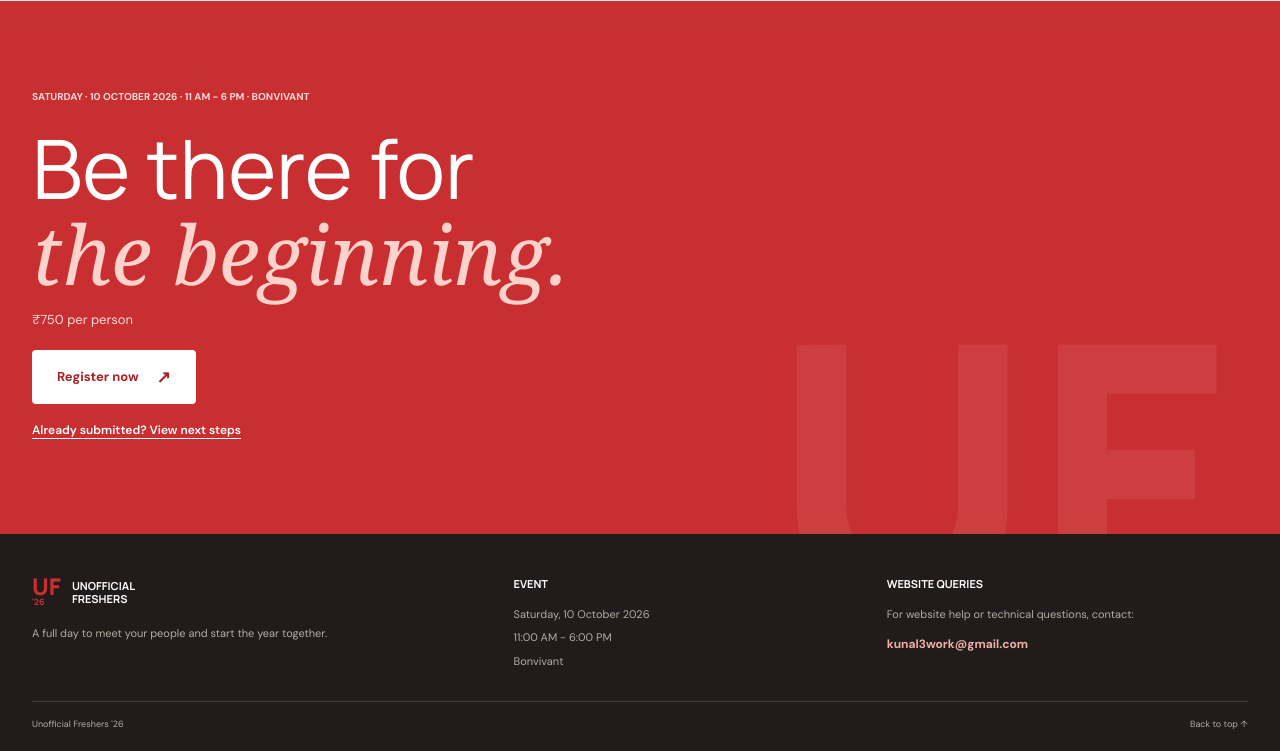
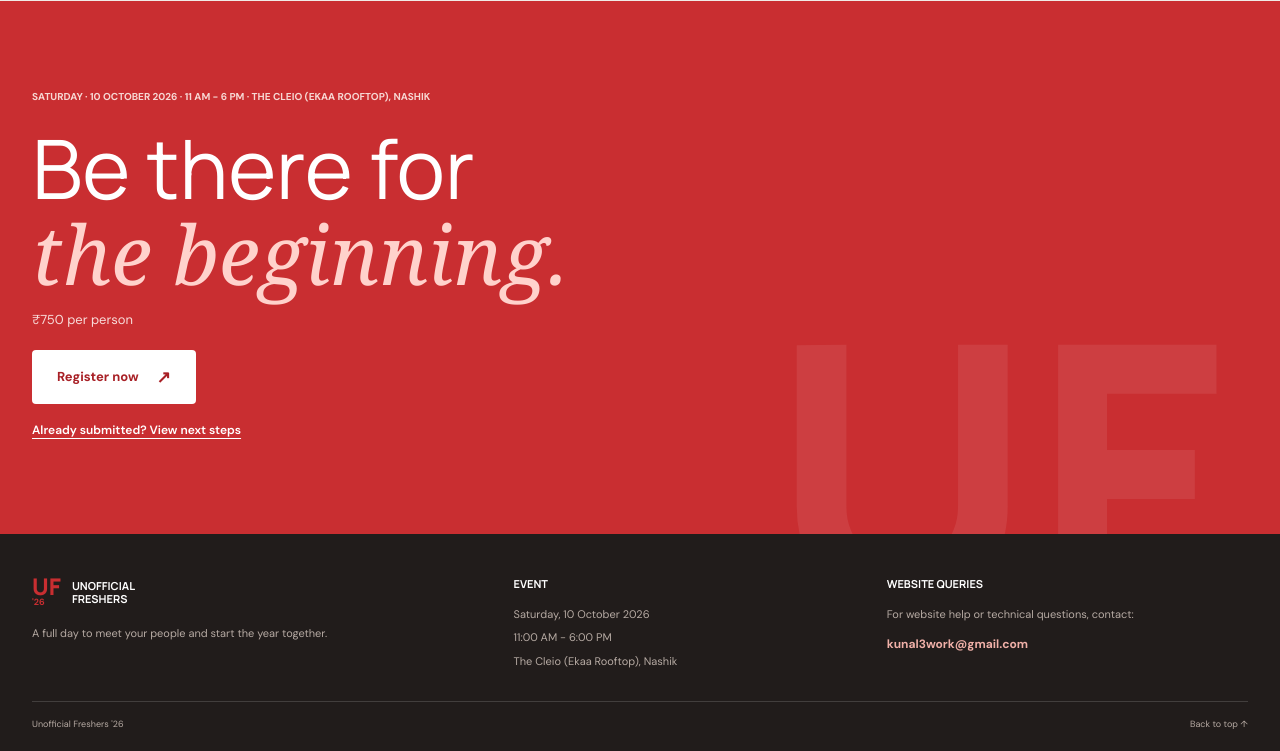
Before and after one commit to kunalSirsat03/Freshers, a Django app: page / in a window 1280 px wide. Shown: the part 4634-5385 px from the top of the page. Run offline with Django 5.2, Linux system fonts and the light colour scheme; style sheets or scripts are compiled from the project's sources.

Commit message:
Ekka Rooftop Venue

```diff
--- a/events/tests.py
+++ b/events/tests.py
@@ -9,7 +9,9 @@ class HomePageTests(TestCase):
 
         self.assertEqual(response.status_code, 200)
         self.assertEqual(page.count('href="https://forms.google.com/example"'), 4)
-        self.assertEqual(page.count('target="_blank" rel="noopener noreferrer"'), 4)
+        self.assertEqual(page.count('target="_blank" rel="noopener noreferrer"'), 6)
+        self.assertEqual(page.count('href="https://maps.app.goo.gl/mwoWJLKVdRmqZYJX8"'), 2)
+        self.assertIn("The Cleio (Ekaa Rooftop), Nashik", page)
         self.assertIn("11:00 AM - 6:00 PM", page)
         self.assertIn("Your response is on its way.", page)
         self.assertIn("organizers will verify your details and payment", page)
--- a/events/views.py
+++ b/events/views.py
@@ -6,7 +6,7 @@ SCHEDULE = [
     ("11:00", "Doors open", "Meet your classmates, collect your welcome pack, and settle in."),
     ("11:30", "Welcome and introductions", "A warm welcome to the new faces joining the year."),
     ("12:30", "Freshers spotlight", "A little stage time for the people who make this day theirs."),
-    ("13:30", "Lunch is served", "Take a break and enjoy lunch together at Bonvivant."),
+    ("13:30", "Lunch is served", "Take a break and enjoy lunch together at The Cleio (Ekaa Rooftop)."),
     ("15:00", "Games and good company", "Get to know your classmates with a few easygoing activities."),
     ("16:00", "Music and dancing", "The DJ takes over for an afternoon on the dance floor."),
     ("17:30", "One last group photo", "Wrap up the day with your new friends and a keepsake photo."),
@@ -28,7 +28,8 @@ def home(request):
         {
             "event_date": "10 October 2026",
             "event_time": "11:00 AM - 6:00 PM",
-            "venue": "Bonvivant",
+            "venue": "The Cleio (Ekaa Rooftop), Nashik",
+            "venue_map_url": "https://maps.app.goo.gl/mwoWJLKVdRmqZYJX8",
             "ticket_price": 750,
             "schedule": SCHEDULE,
             "faqs": FAQS,
--- a/templates/base.html
+++ b/templates/base.html
@@ -5,8 +5,8 @@
   <meta charset="UTF-8">
   <meta name="viewport" content="width=device-width, initial-scale=1">
   <meta name="theme-color" content="#f8f6f3">
-  <meta name="description" content="Unofficial Freshers '26 at Bonvivant. Saturday, 10 October 2026. Register through the event form.">
-  <title>{% block title %}Unofficial Freshers '26 | Bonvivant{% endblock %}</title>
+  <meta name="description" content="Unofficial Freshers '26 at The Cleio (Ekaa Rooftop), Nashik. Saturday, 10 October 2026. Register through the event form.">
+  <title>{% block title %}Unofficial Freshers '26 | The Cleio (Ekaa Rooftop){% endblock %}</title>
   <link rel="preconnect" href="https://fonts.googleapis.com">
   <link rel="preconnect" href="https://fonts.gstatic.com" crossorigin>
   <link href="https://fonts.googleapis.com/css2?family=DM+Sans:wght@400;500;600;700&family=Manrope:wght@400;500;600;700;800&display=swap" rel="stylesheet">
--- a/templates/events/home.html
+++ b/templates/events/home.html
@@ -36,7 +36,7 @@
         <p class="hero-description">One full day for new faces, old friends, good music and the stories you'll still be telling next semester.</p>
         <div class="hero-facts" aria-label="Event information">
           <div class="hero-fact"><span class="fact-icon" aria-hidden="true">▦</span><span><strong>{{ event_date }}</strong><small>{{ event_time }}</small></span></div>
-          <div class="hero-fact"><span class="fact-icon" aria-hidden="true">⌖</span><span><strong>{{ venue }}</strong><small>Good people. One dance floor.</small></span></div>
+          <div class="hero-fact"><span class="fact-icon" aria-hidden="true">⌖</span><span><strong><a href="{{ venue_map_url }}" target="_blank" rel="noopener noreferrer">{{ venue }}</a></strong><small>Good people. One dance floor.</small></span></div>
           <div class="hero-fact"><span class="fact-icon price-icon" aria-hidden="true">₹</span><span><strong>₹{{ ticket_price }}</strong><small>per person</small></span></div>
         </div>
         <div class="hero-actions" id="registration">
@@ -65,11 +65,11 @@
       </div>
       <div class="hero-art">
         <div class="poster-frame">
-          <img src="https://images.unsplash.com/photo-1516450360452-9312f5e86fc7?auto=format&amp;fit=crop&amp;w=1100&amp;q=85" alt="A packed dance floor at a music event" fetchpriority="high">
+          <img src="{% static 'images/WhatsApp Image 2026-09-29 at 7.56.58 PM (1).jpeg' %}" alt="Venue interior at The Cleio (Ekaa Rooftop) in Nashik" fetchpriority="high">
           <div class="poster-wash"></div>
           <div class="poster-topline"><span>ONE DAY TOGETHER</span><span>10.10.26</span></div>
           <div class="poster-title"><span>UNOFFICIAL</span><strong>FRESHERS</strong><span>YOUR DAY STARTS HERE</span></div>
-          <div class="poster-bottom"><span>BONVIVANT</span><span>EST. 2026</span></div>
+          <div class="poster-bottom"><span>EKAA NASHIK</span><span>EST. 2026</span></div>
         </div>
         <span class="hero-stamp" aria-hidden="true">A day<br>to remember</span>
       </div>
@@ -91,7 +91,7 @@
           <div><span class="item-kicker">Find your rhythm</span><h3>Music on.<br>Day wide open.</h3></div>
         </article>
         <article class="experience-item">
-          <img src="https://images.unsplash.com/photo-1511795409834-ef04bbd61622?auto=format&amp;fit=crop&amp;w=800&amp;q=80" alt="A beautifully set dinner table ready for guests" loading="lazy">
+          <img src="{% static 'images/WhatsApp Image 2026-09-29 at 7.56.59 PM (1).jpeg' %}" alt="Dining area at The Cleio (Ekaa Rooftop) in Nashik" loading="lazy">
           <span class="image-index">02</span>
           <div><span class="item-kicker">Good things, served</span><h3>Save a little<br>room for lunch.</h3></div>
         </article>
@@ -140,8 +140,8 @@
     <div class="page-width">
       <div class="gallery-heading"><div><p class="eyebrow">The feeling of it</p><h2>Good memories<br>look like <em>this.</em></h2></div><span>Music. Laughter. All together.</span></div>
       <div class="gallery-strip">
-        <figure><img src="https://images.unsplash.com/photo-1492684223066-81342ee5ff30?auto=format&amp;fit=crop&amp;w=900&amp;q=80" alt="Crowd enjoying an outdoor live music event" loading="lazy"><figcaption>THE ARRIVAL</figcaption></figure>
-        <figure><img src="https://images.unsplash.com/photo-1501386761578-eac5c94b800a?auto=format&amp;fit=crop&amp;w=900&amp;q=80" alt="Festival crowd with hands raised toward the stage" loading="lazy"><figcaption>THE MOMENT</figcaption></figure>
+        <figure><img src="{% static 'images/WhatsApp Image 2026-09-29 at 7.56.59 PM.jpeg' %}" alt="Interior of The Cleio (Ekaa Rooftop) in Nashik" loading="lazy"><figcaption>THE VENUE</figcaption></figure>
+        <figure><img src="{% static 'images/WhatsApp Image 2026-09-29 at 7.57.00 PM.jpeg' %}" alt="Dining space at The Cleio (Ekaa Rooftop) in Nashik" loading="lazy"><figcaption>THE SETTING</figcaption></figure>
         <figure><img src="https://images.unsplash.com/photo-1514525253161-7a46d19cd819?auto=format&amp;fit=crop&amp;w=900&amp;q=80" alt="Friends dancing together at a concert" loading="lazy"><figcaption>THE AFTERGLOW</figcaption></figure>
       </div>
     </div>
@@ -163,7 +163,7 @@
 
   <section class="closing-cta">
     <div class="closing-inner page-width">
-      <p class="eyebrow">Saturday · 10 October 2026 · 11 AM - 6 PM · Bonvivant</p>
+      <p class="eyebrow">Saturday · 10 October 2026 · 11 AM - 6 PM · {{ venue }}</p>
       <h2>Be there for<br><em>the beginning.</em></h2>
       <p>₹{{ ticket_price }} per person</p>
       {% if google_form_url %}
@@ -186,7 +186,7 @@
       <a class="wordmark footer-wordmark" href="#top"><span class="wordmark-mark">UF<span>'26</span></span><span class="wordmark-name">Unofficial<br>Freshers</span></a>
       <p>A full day to meet your people and start the year together.</p>
     </div>
-    <div class="footer-event"><h2>Event</h2><p>Saturday, 10 October 2026</p><p>11:00 AM - 6:00 PM</p><p>Bonvivant</p></div>
+    <div class="footer-event"><h2>Event</h2><p>Saturday, 10 October 2026</p><p>11:00 AM - 6:00 PM</p><p><a href="{{ venue_map_url }}" target="_blank" rel="noopener noreferrer">{{ venue }}</a></p></div>
     <div class="footer-contact"><h2>Website queries</h2><p>For website help or technical questions, contact:</p><a href="mailto:{{ event_contact_email|default:'kunal3work@gmail.com' }}">{{ event_contact_email|default:'kunal3work@gmail.com' }}</a></div>
   </div>
   <div class="page-width footer-bottom"><span>Unofficial Freshers '26</span><a href="#top">Back to top ↑</a></div>
```
Also changed, not shown: static/images/WhatsApp Image 2026-09-29 at 7.56.58 PM (1).jpeg (added), static/images/WhatsApp Image 2026-09-29 at 7.56.59 PM (1).jpeg (added), static/images/WhatsApp Image 2026-09-29 at 7.56.59 PM.jpeg (added), static/images/WhatsApp Image 2026-09-29 at 7.57.00 PM.jpeg (added), static/images/logo.jpeg (added).
